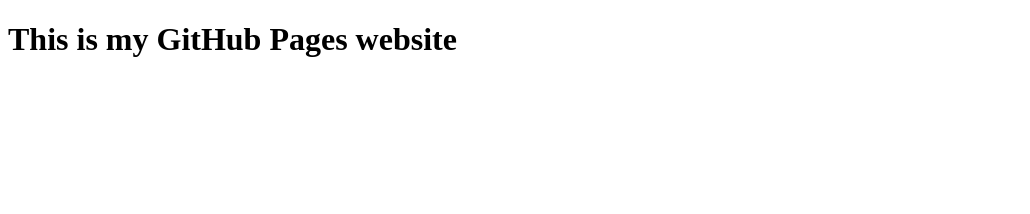
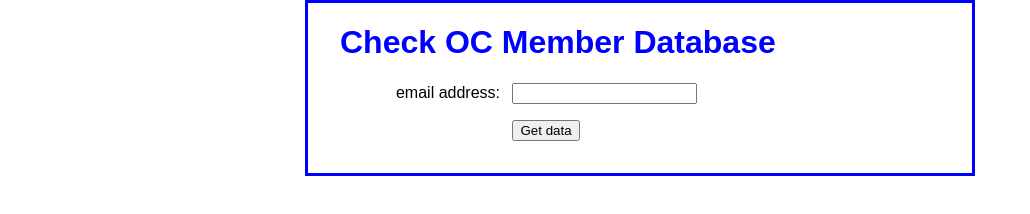
Before and after one commit to kzkmz01/kzkmz01.github.io, a plain HTML site: page index.html in a window 1280 px wide. Shown: the whole page, without its empty margins (0-1030 px from the left). Drawn offline with nearby package versions, Linux system fonts and the light colour scheme.

Commit message:
Oauth2 test

```diff
--- a/index.html
+++ b/index.html
@@ -1,13 +1,26 @@
 <!DOCTYPE html>
-<html lang="en">
-    <head>
-        <title>
-            My Site!
-        </title>
-    </head>
-    <body>
-        <h1>
-            This is my GitHub Pages website
-        </h1>
-    </body>
+<html>
+    <script src="https://code.jquery.com/jquery-3.6.0.min.js"></script>
+    <script src="https://ajax.googleapis.com/ajax/libs/jquery/1.6.1/jquery.min.js" type="text/javascript"></script>
+    <script src="oauth.js"></script>
+<head>
+    <meta charset="UTF-8">
+    <meta name="viewport" content="width=device-width, initial-scale=1">
+    <title>Get data from Oracle Cloud</title>
+    <link rel="stylesheet" href="oauth2.css">
+</head>
+<body>
+    <main>
+        <h1>Check OC Member Database</h1>
+        <div>
+            <label for="email">email address:</label>
+            <input type="text" id="email">
+        </div>
+        <div>
+            <label>&nbsp;</label>
+            <input type="button" id="get_data" value="Get data">
+        </div>
+    </main>
+</body>
+
 </html>
--- /dev/null
+++ b/oauth2.css
@@ -0,0 +1,23 @@
+body {
+    font-family: Arial, Helvetica, sans-serif;
+    background-color: white;
+    margin: 0 auto;
+    width: 600px;
+    border: 3px solid blue;
+    padding: 0 2em 1em;
+}
+
+h1 {
+    color: blue;
+}
+
+div {
+    margin-bottom: 1em;
+}
+
+label {
+    display: inline-block;
+    width: 10em;
+	text-align: right;
+	margin-right: 0.5em;
+}
```
Also changed, not shown: oauth2.js (added, +47 -0 lines), 1 other file.
